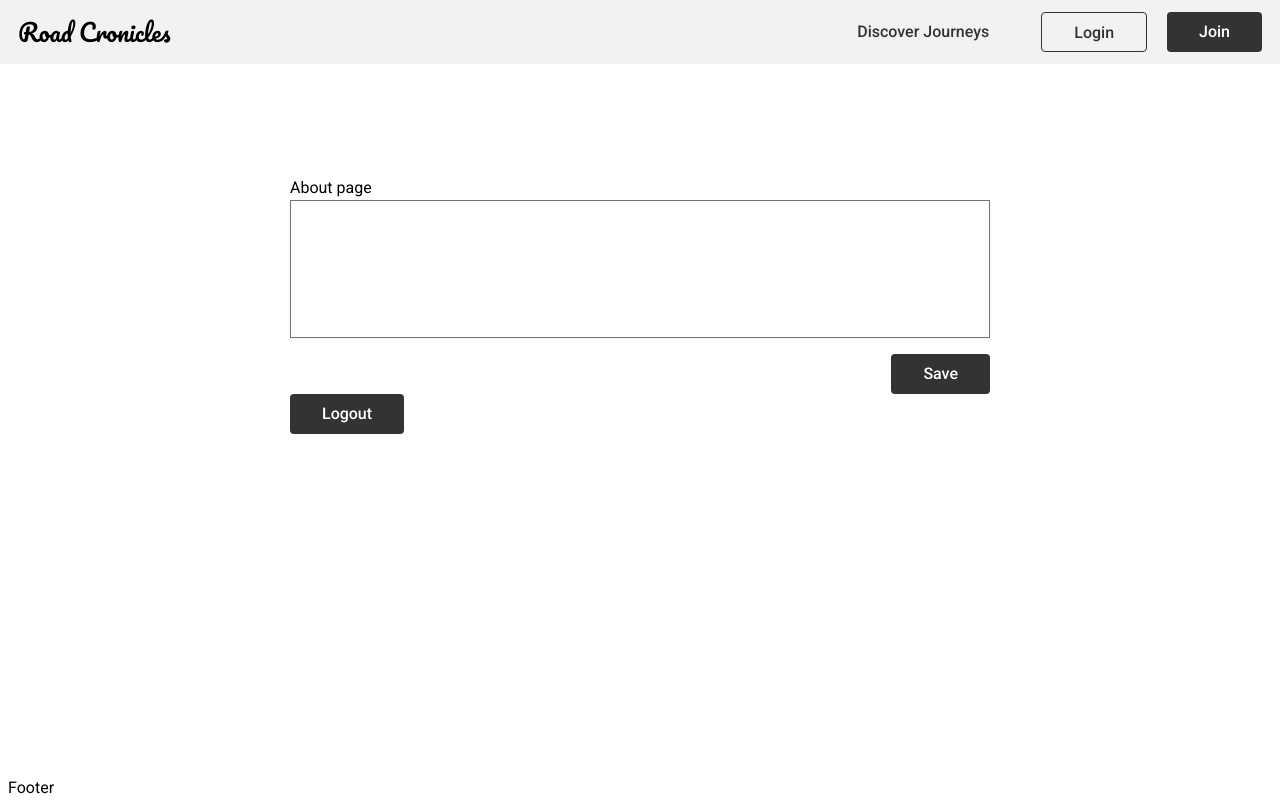
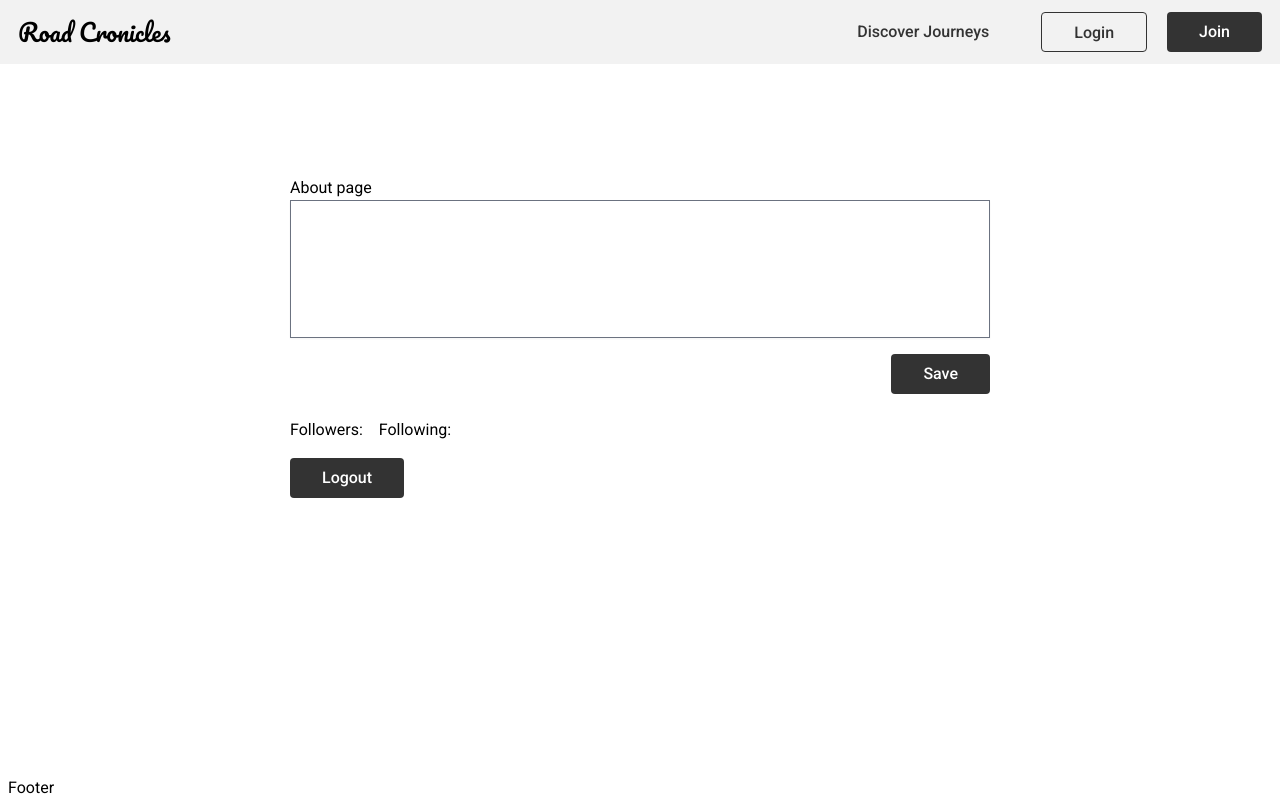
Before and after one commit to Griunvald/travel_app_client, a React (Vite) app in the folder client/: page /profile in a window 1280 px wide. Built offline with nearby package versions, Linux system fonts and the light colour scheme; no server answers.

Commit message:
Add FollowStats component, render it on profile page (with no styles)

```diff
--- /dev/null
+++ b/client/src/components/features/FollowStats.jsx
@@ -0,0 +1,16 @@
+import { useFollow } from '../../contexts/FollowContext';
+
+function FollowStats() {
+  const { followStats } = useFollow();
+  const { followingCount, followersCount} = followStats;
+  return (
+    <>
+      <div className="flex gap-4 w-full md:w-[700px] mx-auto pt-4 md:pt-6 mb-4">
+        <div>Followers: {followersCount}</div>
+        <div>Following: {followingCount}</div>
+      </div>
+    </>
+  );
+}
+
+export default FollowStats;
--- a/client/src/components/pages/Profile.jsx
+++ b/client/src/components/pages/Profile.jsx
@@ -4,6 +4,7 @@ import { useUser } from '../../contexts/UserContext';
 import { useState, useEffect } from 'react';
 import About from '../features/About';
 import Logout from '../features/Logout';
+import FollowStats from '../features/FollowStats';
 
 function Profile() {
   const { setAbout, setAvatar, setCountry, setHomeTown, setGender } = useProfile();
@@ -40,6 +41,7 @@ function Profile() {
   return (
     <div className="w-full md:w-[700px] mx-auto pt-4 md:pt-6 mb-4">
       <About />
+      <FollowStats />
       <Logout />
     </div>
   );
--- a/client/src/contexts/FollowContext.jsx
+++ b/client/src/contexts/FollowContext.jsx
@@ -98,7 +98,7 @@ const fetchFollowingUsers = async () => {
       }
   }
   return (
-    <FollowContext.Provider value={{ followUser, unfollowUser, fetchFollowingUsers, getFollowStats, followingUsers, follower, leaderId, setLeaderId }}>
+    <FollowContext.Provider value={{ followUser, unfollowUser, fetchFollowingUsers, getFollowStats, followingUsers, followStats, follower, leaderId, setLeaderId }}>
       { children }
     </FollowContext.Provider>
   )
```
